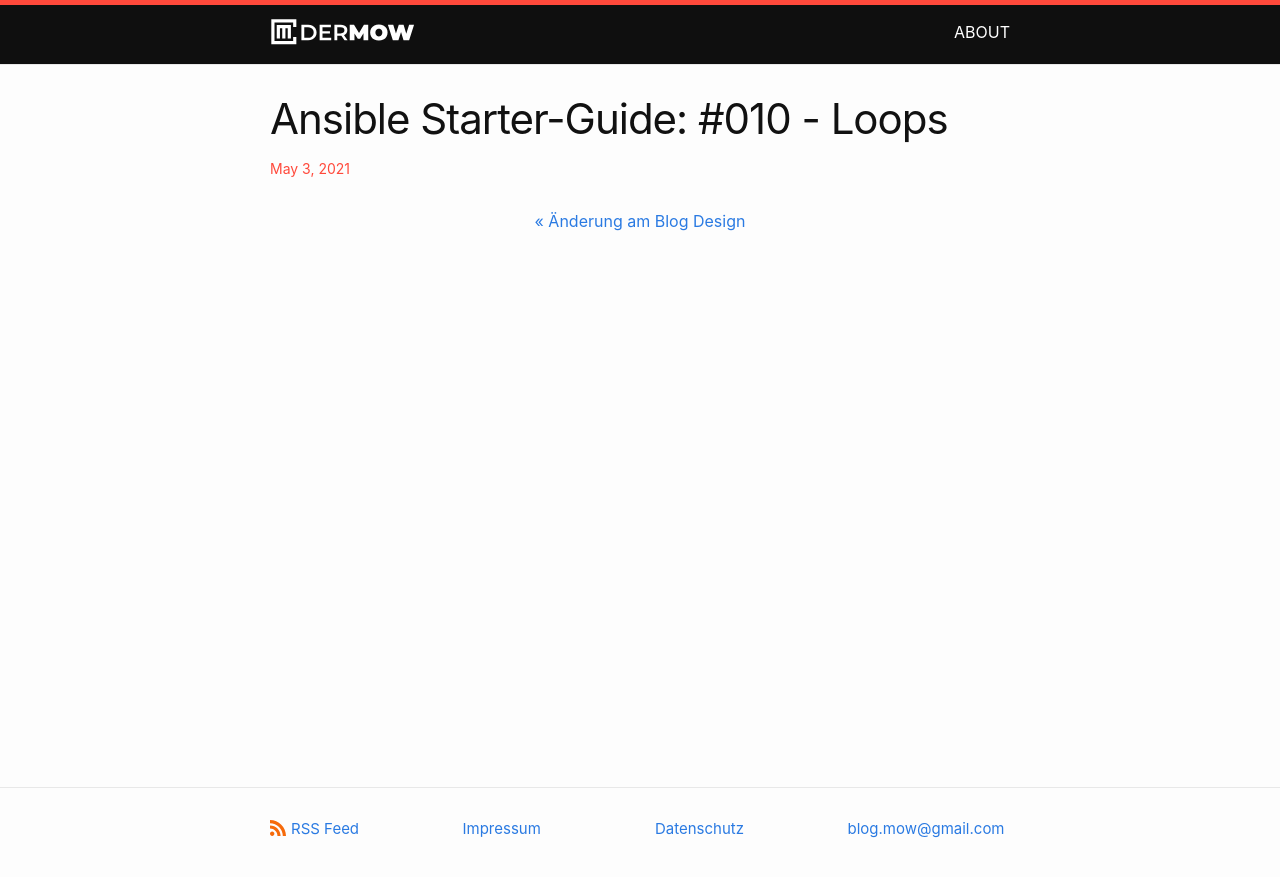
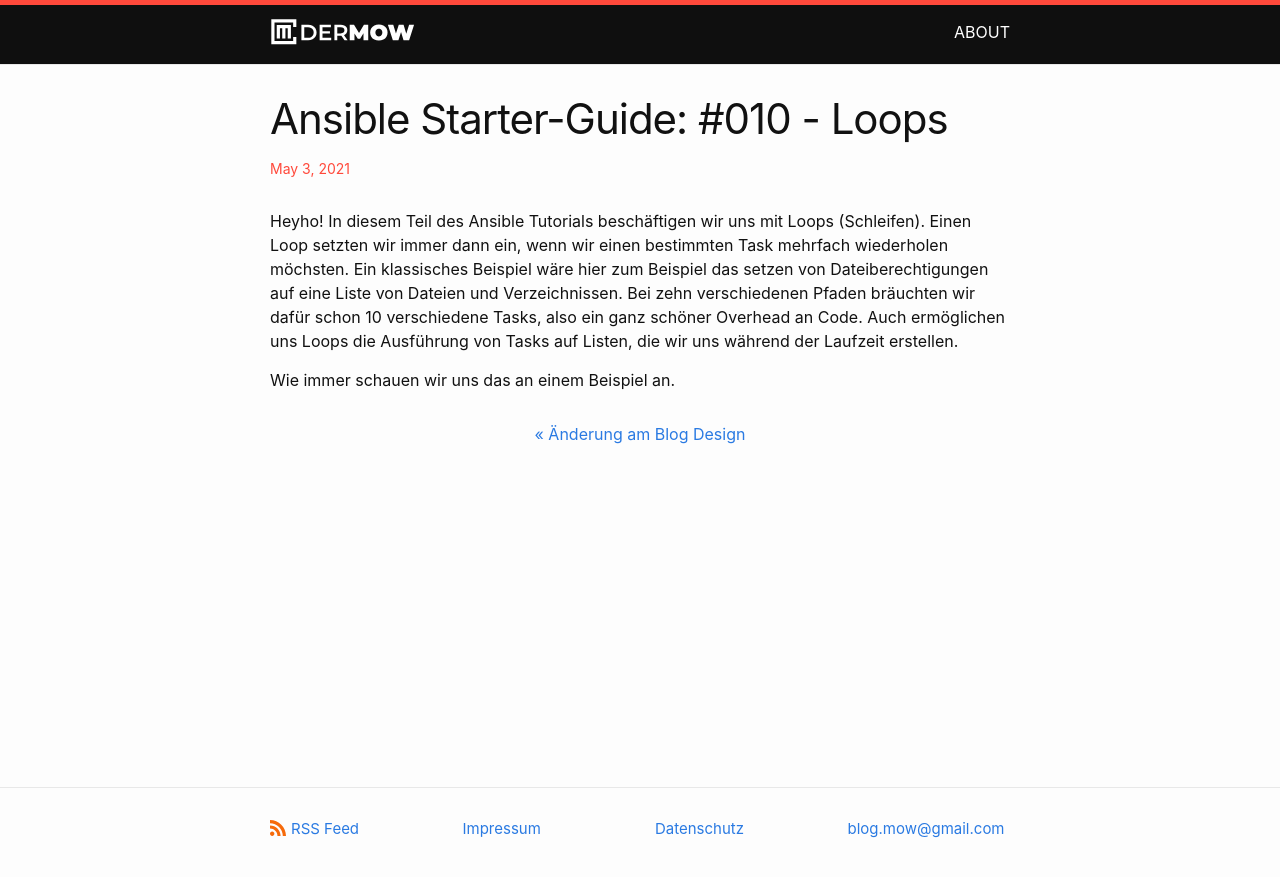
Before and after one commit to dermow/staging, a Jekyll site: the page built from _posts/2021-05-03-ansible-guide-10.markdown, in a window 1280 px wide. Shown: the top 877 px of the page. Built offline with Jekyll 4.4.1, drawn with Linux system fonts in a browser that asks for light colours; comment, search, counter and statistics services are not loaded.

Commit message:
Update 2021-05-03-ansible-guide-10.markdown

```diff
--- a/_posts/2021-05-03-ansible-guide-10.markdown
+++ b/_posts/2021-05-03-ansible-guide-10.markdown
@@ -5,6 +5,11 @@ date:   2021-05-03 14:30:42 +0100
 categories: Ansible
 ---
 
+Heyho! In diesem Teil des Ansible Tutorials beschäftigen wir uns mit Loops (Schleifen). Einen Loop setzten wir immer dann ein, wenn wir einen bestimmten Task
+mehrfach wiederholen möchsten. Ein klassisches Beispiel wäre hier zum Beispiel das setzen von Dateiberechtigungen auf eine Liste von Dateien und Verzeichnissen. Bei zehn verschiedenen Pfaden bräuchten wir dafür schon 10 verschiedene Tasks, also ein ganz schöner Overhead an Code. Auch ermöglichen uns Loops die Ausführung von Tasks auf Listen, die wir uns während der Laufzeit erstellen.
+
+Wie immer schauen wir uns das an einem Beispiel an.
+
 
 
 <!-- excerpt-end -->
```
